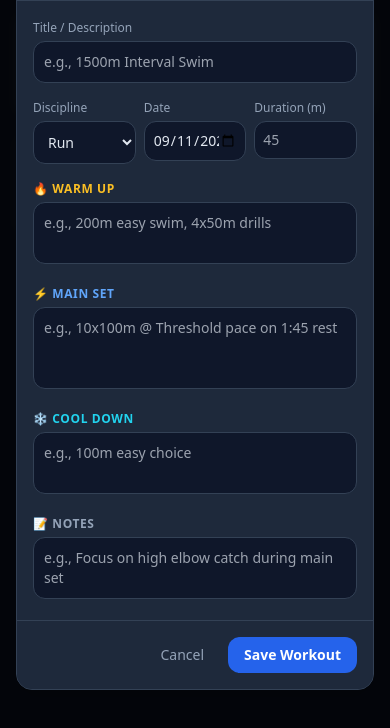
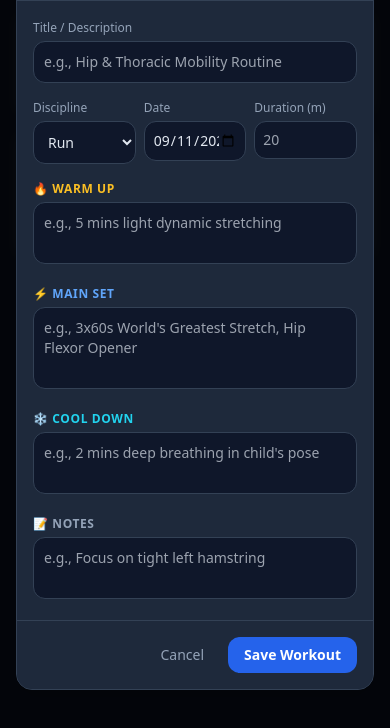
Before and after one commit to ellenerskinee/ellen-triathlon-planner, a plain HTML site: page index.html in a window 390 px wide. Both pictures are taken after a click on the button "+ Workout". Shown: the part 108-836 px from the top of the page. Drawn offline with nearby package versions, Linux system fonts and the light colour scheme.

Commit message:
Add mobility sessions

```diff
--- a/index.html
+++ b/index.html
@@ -168,7 +168,7 @@
             <div class="p-4 overflow-y-auto space-y-3.5 flex-grow text-sm">
                 <div>
                     <label class="text-xs text-slate-400">Title / Description</label>
-                    <input v-model="formWorkout.title" type="text" placeholder="e.g., 1500m Interval Swim" class="w-full mt-1 bg-slate-900 border border-slate-700 rounded-xl p-2.5 text-slate-200 focus:outline-none">
+                    <input v-model="formWorkout.title" type="text" placeholder="e.g., Hip & Thoracic Mobility Routine" class="w-full mt-1 bg-slate-900 border border-slate-700 rounded-xl p-2.5 text-slate-200 focus:outline-none">
                 </div>
 
                 <div class="grid grid-cols-3 gap-2">
@@ -179,6 +179,7 @@
                             <option>Bike</option>
                             <option>Run</option>
                             <option>Strength</option>
+                            <option>Mobility</option>
                         </select>
                     </div>
                     <div>
@@ -187,28 +188,28 @@
                     </div>
                     <div>
                         <label class="text-xs text-slate-400">Duration (m)</label>
-                        <input v-model="formWorkout.duration" type="number" placeholder="45" class="w-full mt-1 bg-slate-900 border border-slate-700 rounded-xl p-2 text-slate-200 focus:outline-none">
+                        <input v-model="formWorkout.duration" type="number" placeholder="20" class="w-full mt-1 bg-slate-900 border border-slate-700 rounded-xl p-2 text-slate-200 focus:outline-none">
                     </div>
                 </div>
 
                 <div>
                     <label class="text-xs text-amber-400 font-semibold uppercase tracking-wider">🔥 Warm Up</label>
-                    <textarea v-model="formWorkout.warmup" rows="2" placeholder="e.g., 200m easy swim, 4x50m drills" class="w-full mt-1 bg-slate-900 border border-slate-700 rounded-xl p-2.5 text-slate-200 focus:outline-none resize-none"></textarea>
+                    <textarea v-model="formWorkout.warmup" rows="2" placeholder="e.g., 5 mins light dynamic stretching" class="w-full mt-1 bg-slate-900 border border-slate-700 rounded-xl p-2.5 text-slate-200 focus:outline-none resize-none"></textarea>
                 </div>
 
                 <div>
                     <label class="text-xs text-blue-400 font-semibold uppercase tracking-wider">⚡ Main Set</label>
-                    <textarea v-model="formWorkout.mainSet" rows="3" placeholder="e.g., 10x100m @ Threshold pace on 1:45 rest" class="w-full mt-1 bg-slate-900 border border-slate-700 rounded-xl p-2.5 text-slate-200 focus:outline-none resize-none"></textarea>
+                    <textarea v-model="formWorkout.mainSet" rows="3" placeholder="e.g., 3x60s World's Greatest Stretch, Hip Flexor Opener" class="w-full mt-1 bg-slate-900 border border-slate-700 rounded-xl p-2.5 text-slate-200 focus:outline-none resize-none"></textarea>
                 </div>
 
                 <div>
                     <label class="text-xs text-cyan-400 font-semibold uppercase tracking-wider">❄️ Cool Down</label>
-                    <textarea v-model="formWorkout.cooldown" rows="2" placeholder="e.g., 100m easy choice" class="w-full mt-1 bg-slate-900 border border-slate-700 rounded-xl p-2.5 text-slate-200 focus:outline-none resize-none"></textarea>
+                    <textarea v-model="formWorkout.cooldown" rows="2" placeholder="e.g., 2 mins deep breathing in child's pose" class="w-full mt-1 bg-slate-900 border border-slate-700 rounded-xl p-2.5 text-slate-200 focus:outline-none resize-none"></textarea>
                 </div>
 
                 <div>
                     <label class="text-xs text-slate-400 font-semibold uppercase tracking-wider">📝 Notes</label>
-                    <textarea v-model="formWorkout.notes" rows="2" placeholder="e.g., Focus on high elbow catch during main set" class="w-full mt-1 bg-slate-900 border border-slate-700 rounded-xl p-2.5 text-slate-200 focus:outline-none resize-none"></textarea>
+                    <textarea v-model="formWorkout.notes" rows="2" placeholder="e.g., Focus on tight left hamstring" class="w-full mt-1 bg-slate-900 border border-slate-700 rounded-xl p-2.5 text-slate-200 focus:outline-none resize-none"></textarea>
                 </div>
             </div>
 
@@ -286,15 +287,15 @@
                         },
                         {
                             id: '2',
-                            type: 'Run',
-                            title: '5k Brick Run',
+                            type: 'Mobility',
+                            title: 'Post-Run Hip & Ankle Opener',
                             date: todayStr,
-                            duration: 30,
-                            completed: true,
-                            warmup: '5 mins easy jog',
-                            mainSet: '20 mins at race pace effort',
-                            cooldown: '5 mins walking cool down',
-                            notes: 'Run immediately off the bike.'
+                            duration: 20,
+                            completed: false,
+                            warmup: '2 mins light ankle rotations',
+                            mainSet: '3x60s Couch Stretch\n3x10 World\'s Greatest Stretch',
+                            cooldown: '90/90 Hip stretch hold',
+                            notes: 'Great session to do after long runs.'
                         }
                     ];
                 }
@@ -387,6 +388,7 @@
                     case 'Swim': return 'bg-cyan-500/20 text-cyan-400 border border-cyan-500/30';
                     case 'Bike': return 'bg-amber-500/20 text-amber-400 border border-amber-500/30';
                     case 'Run': return 'bg-emerald-500/20 text-emerald-400 border border-emerald-500/30';
+                    case 'Mobility': return 'bg-rose-500/20 text-rose-400 border border-rose-500/30';
                     default: return 'bg-purple-500/20 text-purple-400 border border-purple-500/30';
                 }
             };
```
